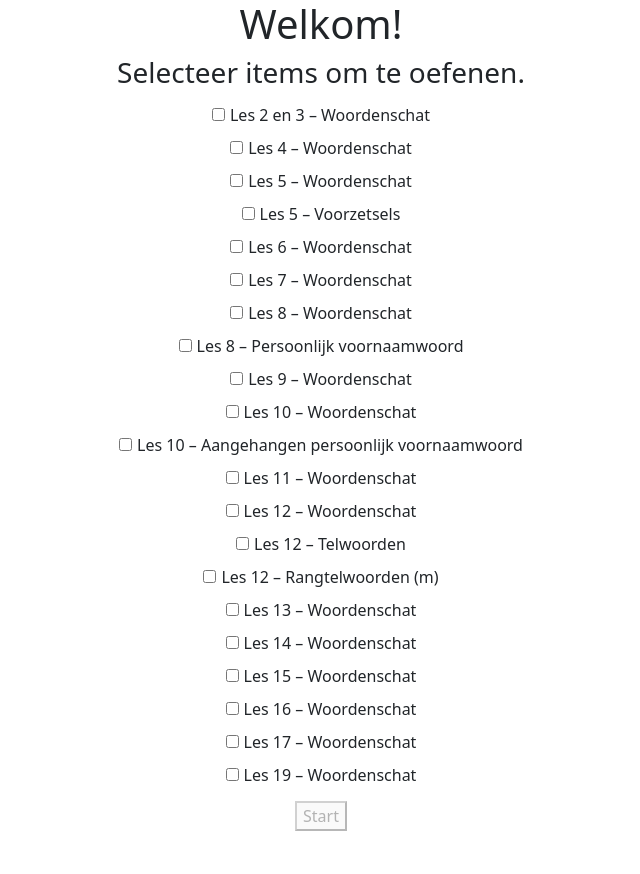
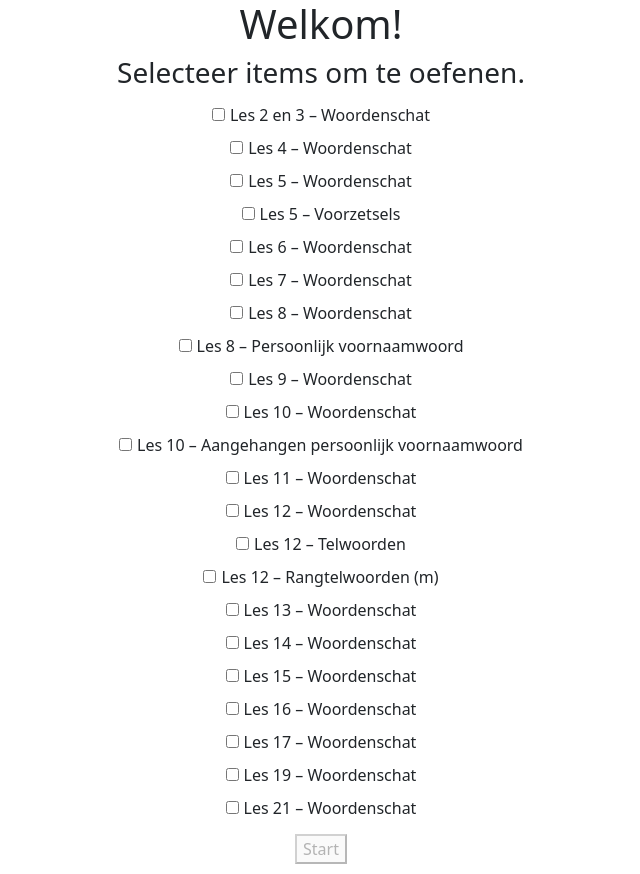
Before and after one commit to wilcomuit/bijbels-hebreeuws, a Vue app: page / in a window 1280 px wide. Shown: the whole page, without its empty margins (319-959 px from the left). Before the commit the page ends 841 px from the top, so only its background shows below. Built offline with nearby package versions, Linux system fonts and the light colour scheme.

Commit message:
Added lesson 21

```diff
--- a/src/lessons/_lessonList.ts
+++ b/src/lessons/_lessonList.ts
@@ -19,6 +19,7 @@ import lesson15Vocabulary from '@/lessons/lesson15/vocabulary'
 import lesson16Vocabulary from '@/lessons/lesson16/vocabulary'
 import lesson17Vocabulary from '@/lessons/lesson17/vocabulary'
 import lesson19Vocabulary from '@/lessons/lesson19/vocabulary'
+import lesson21Vocabulary from '@/lessons/lesson21/vocabulary'
 
 export default function lessonList() {
   return [
@@ -42,6 +43,7 @@ export default function lessonList() {
     lesson15Vocabulary,
     lesson16Vocabulary,
     lesson17Vocabulary,
-    lesson19Vocabulary
+    lesson19Vocabulary,
+    lesson21Vocabulary
   ]
 }
--- /dev/null
+++ b/src/lessons/lesson21/vocabulary.ts
@@ -0,0 +1,100 @@
+const questions: Array<QuestionType> = [
+  {
+    question: 'בּוֹשׁ',
+    answers: ['hij schaamde zich', 'hij verdroogde'],
+    type: 'woordenschat'
+  },
+  {
+    question: 'דָּבַק',
+    answers: ['hij hechtte', 'hij kleefde', 'hij bleef bij iemand', 'hij volgde', 'hij achtervolgde'],
+    type: 'woordenschat'
+  },
+  {
+    question: 'הָרָה',
+    answers: ['zij werd zwanger'],
+    type: 'woordenschat'
+  },
+  {
+    question: 'סוּר',
+    answers: ['hij week af', 'hij sloeg af', 'hij verdween'],
+    type: 'woordenschat'
+  },
+  {
+    question: 'פָּנָה',
+    answers: ['hij keerde zich om', 'hij richtte zich op', 'hij wendde zich naar', 'hij bereidde'],
+    type: 'woordenschat'
+  },
+  {
+    question: 'רָחַץ',
+    answers: ['hij waste', 'hij waste zich'],
+    type: 'woordenschat'
+  },
+  {
+    question: 'אֹזֶן',
+    answers: ['oor', 'gehoor'],
+    type: 'woordenschat'
+  },
+  {
+    question: 'אֱנוֹשׁ',
+    answers: ['mens', 'de mens', 'mensheid', 'de mensen'],
+    type: 'woordenschat'
+  },
+  {
+    question: 'בֶּגֶד',
+    answers: ['kleed', 'klederen', 'kleding'],
+    type: 'woordenschat'
+  },
+  {
+    question: 'בְּרָכָה',
+    answers: ['zegen'],
+    type: 'woordenschat'
+  },
+  {
+    question: 'גּוֹרָל',
+    answers: ['lot', 'lotsteen', 'verloting', 'deel'],
+    type: 'woordenschat'
+  },
+  {
+    question: 'גֶּפֶן',
+    answers: ['wijnstok'],
+    type: 'woordenschat'
+  },
+  {
+    question: 'גֶּשֶׁם',
+    answers: ['regen', 'Gesem'],
+    type: 'woordenschat'
+  },
+  {
+    question: 'זְרֹעַ',
+    answers: ['arm', 'kracht', 'krijgsmacht', 'sterke arm'],
+    type: 'woordenschat'
+  },
+  {
+    question: 'מוֹעֵד',
+    answers: ['tijdstip', 'vastgestelde tijd', 'ontmoeting', 'plaats van ontmoeting'],
+    type: 'woordenschat'
+  },
+  {
+    question: 'עֵד',
+    answers: ['getuige', 'getuigenis', 'bewijs'],
+    type: 'woordenschat'
+  },
+  {
+    question: 'עַיִן',
+    answers: ['oog', 'bron', 'kleur', 'aanblik'],
+    type: 'woordenschat'
+  },
+  {
+    question: 'שֶׁקֶר',
+    answers: ['leugen', 'bedrog'],
+    type: 'woordenschat'
+  }
+]
+const lesson21Vocabulary: LessonType = {
+  id: 'lesson21-vocabulary',
+  name: 'Les 21 – Woordenschat',
+  type: 'woordenschat',
+  active: false,
+  questions
+}
+export default lesson21Vocabulary
```
